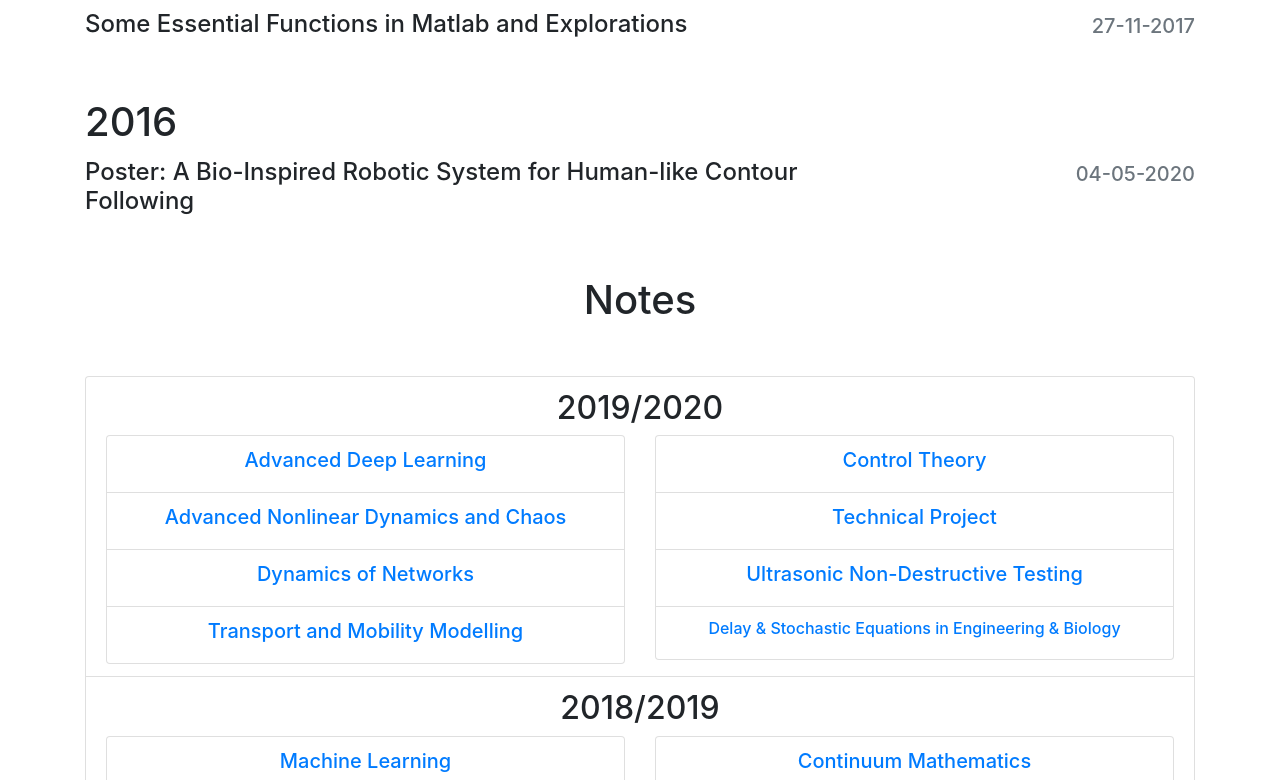
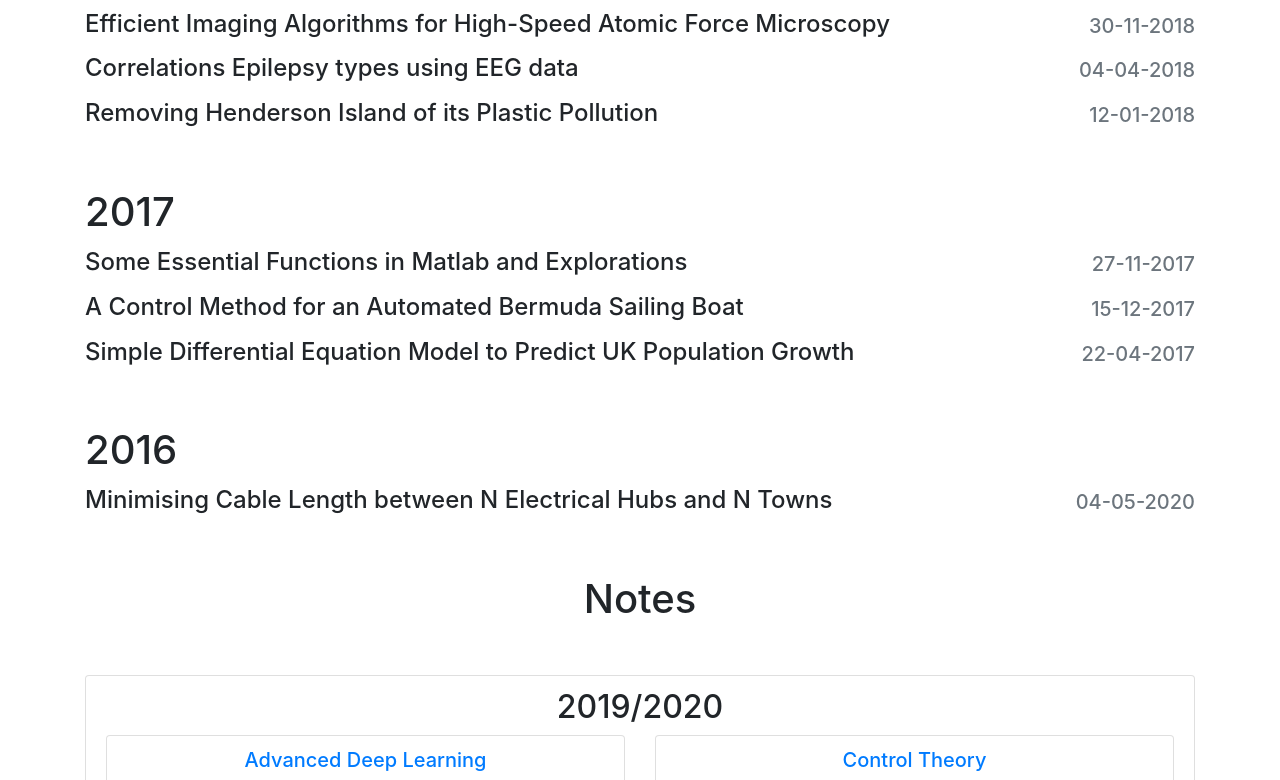
Before and after one commit to AlfredSydneyBrown/AlfredSydneyBrown.github.io, a plain HTML site: page index.html in a window 1280 px wide. Shown: the part 740-1520 px from the top of the page. Drawn offline with nearby package versions, Linux system fonts and the light colour scheme.

Commit message:
More folders and documents

```diff
--- a/index.html
+++ b/index.html
@@ -10,7 +10,7 @@
     <title>Prismala Official</title>
 </head>
 <body>
-  <nav class="navbar navbar-expand-lg navbar-light" style="background-color: #e3f2fd;">
+  <nav class="navbar navbar-expand-lg navbar-light sticky-top" style="background-color: #e3f2fd;">
       <div class="collapse navbar-collapse" id="navbarNavAltMarkup">
         <div class="navbar-nav">
           <a class="nav-link active" href="#">Home <span class="sr-only">(current)</span></a>
@@ -19,7 +19,7 @@
       </div>
   </nav>
 
-  <div class="container text-center mt-5">
+  <div class="container text-center mt-5 mb-3">
     <h1>Projects</h1>
 
   </div>
@@ -45,7 +45,7 @@
 
 
       <div class="col-9 text-left mt-1 mb-1" >
-          <a href="./2020/Corona_Idea.docx" class="text-reset"><h4>A Brief Idea on use of Geofences to Prevent Covid-19</h4></a>
+          <a href="./2020/Corona_Idea.pdf" class="text-reset"><h4>Geofences to Help Prevent Covid-19</h4></a>
       </div>
       <div class="col-3 text-right mt-1 mb-1">
         <h5 class="mt-1 text-secondary">03-04-2020</h5>
@@ -88,6 +88,47 @@
   </div>
 
   <div class="container mt-5">
+    <h1>2018</h1>
+
+
+    <div class="row align-center ">
+
+      <div class="col-9 text-left mt-1 mb-1" >
+          <a href="./2018/HS_AFM_Bristol_Format.pdf" class="text-reset"><h4>Efficient Imaging Algorithms for High-Speed Atomic Force Microscopy</h4></a>
+      </div>
+
+      <div class="col-3 text-right mt-1 mb-1">
+        <h5 class="mt-1 text-secondary">30-11-2018</h5>
+      </div>
+    </div>
+
+    <div class="row align-center ">
+
+      <div class="col-9 text-left mt-1 mb-1" >
+          <a href="./2018/An_Investigation_into_the_correlations_of_Preictal__Ictal_and_Postictal_responses_by_an_Epilepsy_Patient_and_an_Alzheimer_Patient_given_their_EEG_resu.pdf" class="text-reset"><h4>Correlations Epilepsy types using EEG data </h4></a>
+      </div>
+
+      <div class="col-3 text-right mt-1 mb-1">
+        <h5 class="mt-1 text-secondary">04-04-2018</h5>
+      </div>
+    </div>
+
+    <div class="row align-center ">
+
+      <div class="col-9 text-left mt-1 mb-1" >
+          <a href="./2018/Henderson_Island_Cleanup_Report.pdf" class="text-reset"><h4>Removing Henderson Island of its Plastic Pollution</h4></a>
+      </div>
+
+      <div class="col-3 text-right mt-1 mb-1">
+        <h5 class="mt-1 text-secondary">12-01-2018</h5>
+      </div>
+    </div>
+
+
+
+  </div>
+
+  <div class="container mt-5">
     <h1>2017</h1>
 
     <div class="row align-center ">
@@ -101,6 +142,28 @@
 
     </div>
 
+    <div class="row align-center ">
+
+      <div class="col-9 text-left mt-1 mb-1" >
+          <a href="./2017/A_Control_Method_for_a_Bermuda_Rigged_Sailing_Boat.pdf" class="text-reset"><h4>A Control Method for an Automated Bermuda Sailing Boat</h4></a>
+      </div>
+      <div class="col-3 text-right mt-1 mb-1">
+        <h5 class="mt-1 text-secondary">15-12-2017</h5>
+      </div>
+
+    </div>
+
+    <div class="row align-center ">
+
+      <div class="col-9 text-left mt-1 mb-1" >
+          <a href="./2017/UK_Population_Growth_Model.pdf" class="text-reset"><h4>Simple Differential Equation Model to Predict UK Population Growth</h4></a>
+      </div>
+      <div class="col-3 text-right mt-1 mb-1">
+        <h5 class="mt-1 text-secondary">22-04-2017</h5>
+      </div>
+
+    </div>
+
 
   </div>
 
@@ -110,7 +173,7 @@
     <div class="row align-center ">
 
       <div class="col-9 text-left mt-1 mb-1" >
-          <a href="./2020/BrownA_poster.pdf" class="text-reset"><h4>Poster: A Bio-Inspired Robotic System for Human-like Contour Following</h4></a>
+          <a href="./2016/Min_cable_length.pdf" class="text-reset"><h4>Minimising Cable Length between N Electrical Hubs and N Towns</h4></a>
       </div>
 
       <div class="col-3 text-right mt-1 mb-1">
@@ -120,11 +183,11 @@
 
   </div>
 
-  <div class="container mt-5 mb-5 text-center">
+  <div class="container mt-5 mb-3 text-center">
     <h1>Notes</h1>
   </div>
 
-  <div class="container mt-5 text-center">
+  <div class="container mt-5 mb-5 text-center">
 
 
     <div class="row align-center ">
@@ -143,6 +206,7 @@
                   <li class="list-group-item"> <a href="#"><h5>Advanced Nonlinear Dynamics and Chaos</h5></a></li>
                   <li class="list-group-item"> <a href="#"><h5>Dynamics of Networks</h5></a></li>
                   <li class="list-group-item"> <a href="#"><h5>Transport and Mobility Modelling</h5></a></li>
+                  <li class="list-group-item"> <a href="#"><h5>Power Generation for the 22nd Century</h5></a></li>
                 </ul>
 
               </div>
@@ -153,7 +217,7 @@
                   <li class="list-group-item"> <a href="#"><h5>Control Theory</h5></a></li>
                   <li class="list-group-item"> <a href="#"><h5>Technical Project</h5></a></li>
                   <li class="list-group-item"> <a href="#"><h5>Ultrasonic Non-Destructive Testing</h5></a></li>
-                  <li class="list-group-item"> <a href="#"><h6>Delay & Stochastic Equations in Engineering & Biology</h6></a></li>
+                  <li class="list-group-item"> <a href="#"><h5>Delay & Stochastic Equations in Engineering & Biology</h5></a></li>
 
                 </ul>
 
```
Also changed, not shown: About/aboutme.html (+22 -4 lines), 16 other files.
